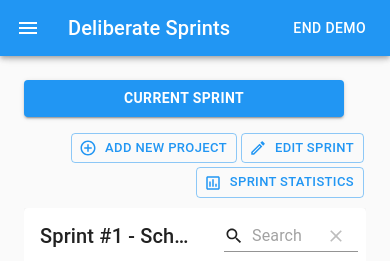
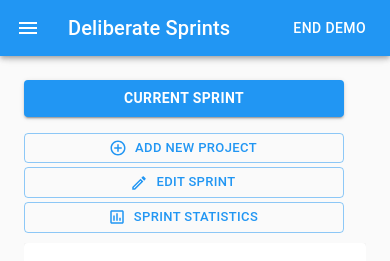
Before and after one commit to dunham-mike/sprint-tracker, a React (Create React App) app: page /demo in a window 390 px wide. Shown: the top 261 px of the page. Built offline with nearby package versions, Linux system fonts and the light colour scheme; no server answers.

Commit message:
Refactor MainView and the sprint child components to put CSS styles in MainView and pass down via the classes prop. Update breakpoints so that conditional buttons look better on mobile.

```diff
--- a/src/containers/MainView/CurrentSprint/CurrentSprint.js
+++ b/src/containers/MainView/CurrentSprint/CurrentSprint.js
@@ -1,5 +1,4 @@
 import React, { useState } from 'react';
-import { withStyles } from '@material-ui/core/styles';
 
 import AddCircleOutlineOutlinedIcon from '@material-ui/icons/AddCircleOutlineOutlined';
 import EditOutlinedIcon from '@material-ui/icons/EditOutlined';
@@ -7,52 +6,6 @@
 import Button from '@material-ui/core/Button';
 
 import Sprint from '../../../components/Sprint/Sprint';
-
-const styles = theme => ({
-    sprintSectionContainer: {
-        width: '100%',
-    },
-    sprintContainer: {
-        marginBottom: theme.spacing(2),
-        paddingRight: theme.spacing(3),
-        width: '100%',
-        minHeight: theme.spacing(7),
-    },
-    innerSprintContainer: {
-        position: 'relative',
-        width: '100%',
-        height: '100%',
-        marginBottom: theme.spacing(4)
-    },
-    sprintMissingMessage: {
-        marginBottom: theme.spacing(2)
-    },
-    buttonContainer: {
-        width: '100%',
-        position: 'relative',
-    },
-    conditionalButtonsContainer: {
-        paddingTop: theme.spacing(0.75),
-        paddingRight: theme.spacing(3),
-        display: 'flex',
-        justifyContent: 'flex-end',
-        flexWrap: 'wrap',
-        marginTop: theme.spacing(-5),
-    },
-    buttonSpacing: {
-        marginBottom: theme.spacing(1),
-        width: theme.spacing(40),
-        fontWeight: 'bold',
-    },
-    conditionalButtons: {
-        margin: '2px 2px',
-    },
-    [theme.breakpoints.down('sm')]: { // Docs: https://material-ui.com/customization/breakpoints/#theme-breakpoints-down-key-media-query
-        conditionalButtonsContainer: {
-            marginTop: '0',
-        },
-    },
-});
 
 const CurrentSprint = (props) => {
 
@@ -123,4 +76,4 @@
     );
 }
 
-export default withStyles(styles)(CurrentSprint);
+export default CurrentSprint;
--- a/src/containers/MainView/FutureSprints/FutureSprints.js
+++ b/src/containers/MainView/FutureSprints/FutureSprints.js
@@ -1,5 +1,4 @@
 import React, { useState } from 'react';
-import { withStyles } from '@material-ui/core/styles';
 
 import AddCircleOutlineOutlinedIcon from '@material-ui/icons/AddCircleOutlineOutlined';
 import EditOutlinedIcon from '@material-ui/icons/EditOutlined';
@@ -7,64 +6,6 @@
 import Button from '@material-ui/core/Button';
 
 import Sprint from '../../../components/Sprint/Sprint';
-
-const styles = theme => ({
-    sprintSectionContainer: {
-        width: '100%',
-    },
-    sprintContainer: {
-        marginBottom: theme.spacing(2),
-        paddingRight: theme.spacing(3),
-        width: '100%',
-        minHeight: theme.spacing(7),
-    },
-    innerSprintContainer: {
-        position: 'relative',
-        width: '100%',
-        height: '100%',
-        marginBottom: theme.spacing(4)
-    },
-    sprintMissingMessage: {
-        marginBottom: theme.spacing(2)
-    },
-    buttonContainer: {
-        width: '100%',
-        position: 'relative',
-    },
-    conditionalButtonsContainer: {
-        paddingTop: theme.spacing(0.75),
-        paddingRight: theme.spacing(3),
-        display: 'flex',
-        justifyContent: 'flex-end',
-        flexWrap: 'wrap',
-        marginTop: theme.spacing(-5),
-    },
-    buttonSpacing: {
-        marginBottom: theme.spacing(1),
-        width: theme.spacing(40),
-        fontWeight: 'bold',
-    },
-    conditionalButtons: {
-        margin: '2px 2px',
-    },
-    futureSprintsContainer: {
-        marginTop: theme.spacing(-5),
-    },
-    [theme.breakpoints.down('sm')]: { // Docs: https://material-ui.com/customization/breakpoints/#theme-breakpoints-down-key-media-query
-        conditionalButtonsContainer: {
-            marginTop: '0',
-        },
-        futureSprintsContainer: {
-            marginTop: '0',
-        },
-    },
-    futureSprintsConditionalButtonsContainer: {
-        marginTop: theme.spacing(0.75),
-        display: 'flex',
-        justifyContent: 'flex-end',
-        flexWrap: 'wrap',
-    },
-});
 
 const FutureSprints = (props) => {
 
@@ -138,4 +79,4 @@
     );
 }
 
-export default withStyles(styles)(FutureSprints);
+export default FutureSprints;
--- a/src/containers/MainView/MainView.js
+++ b/src/containers/MainView/MainView.js
@@ -27,6 +27,80 @@
         marginBottom: theme.spacing(4),
         position: 'relative',
         flex: '1'
+    },
+
+    // Sprint Section Styles
+    sprintSectionContainer: {
+        width: '100%',
+    },
+    sprintContainer: {
+        marginBottom: theme.spacing(2),
+        paddingRight: theme.spacing(3),
+        width: '100%',
+        minHeight: theme.spacing(7),
+    },
+    innerSprintContainer: {
+        position: 'relative',
+        width: '100%',
+        height: '100%',
+        marginBottom: theme.spacing(4)
+    },
+    sprintMissingMessage: {
+        marginBottom: theme.spacing(2)
+    },
+    buttonContainer: {
+        width: '100%',
+        position: 'relative',
+    },
+    conditionalButtonsContainer: {
+        paddingTop: theme.spacing(0.75),
+        paddingRight: theme.spacing(3),
+        display: 'flex',
+        justifyContent: 'flex-end',
+        flexWrap: 'wrap',
+        marginTop: theme.spacing(-5),
+    },
+    buttonSpacing: {
+        marginBottom: theme.spacing(1),
+        width: theme.spacing(40),
+        fontWeight: 'bold',
+    },
+    conditionalButtons: {
+        margin: '2px 2px',
+    },
+
+    // Future Sprints-Specific Styles
+    futureSprintsContainer: {
+        marginTop: theme.spacing(-5),
+    },
+    futureSprintsConditionalButtonsContainer: {
+        marginTop: theme.spacing(0.75),
+        display: 'flex',
+        justifyContent: 'flex-end',
+        flexWrap: 'wrap',
+    },
+
+    // Breakpoints
+    [theme.breakpoints.down('sm')]: { // Docs: https://material-ui.com/customization/breakpoints/#theme-breakpoints-down-key-media-query
+        conditionalButtonsContainer: {
+            marginTop: '0',
+        },
+        futureSprintsContainer: {
+            marginTop: '0',
+        },
+    },
+    [theme.breakpoints.down('xs')]: { // Docs: https://material-ui.com/customization/breakpoints/#theme-breakpoints-down-key-media-query
+        conditionalButtonsContainer: {
+            flexDirection: 'column',
+        },
+        futureSprintsConditionalButtonsContainer: {
+            flexDirection: 'column',
+        },
+        conditionalButtons: {
+            width: '100%',
+            maxWidth: '320px',
+            margin: '2px 0',
+        },
     },
 });
 
@@ -208,6 +282,7 @@
             <div className={classes.overallContainer}>
                 <div className={classes.mainViewContainer}>
                     <CurrentSprint
+                        classes={classes}
                         sprints={this.props.sprints}
                         currentSprintIndex={this.state.currentSprintIndex}
                         openEditingProject={this.openEditingProject}
@@ -217,6 +292,7 @@
                     />
 
                     <NextSprint
+                        classes={classes}
                         sprints={this.props.sprints}
                         nextSprintIndex={this.state.nextSprintIndex}
                         openEditingProject={this.openEditingProject}
@@ -226,12 +302,14 @@
                     />
 
                     <Queue
+                        classes={classes}
                         queue={this.props.queue}
                         openEditingProject={this.openEditingProject}
                         openCreatingProject={this.openCreatingProject}
                     />
 
                     <FutureSprints
+                        classes={classes}
                         sprints={this.props.sprints}
                         futureSprintsStartIndex={this.state.futureSprintsStartIndex}
                         openCreatingProject={this.openCreatingProject}
--- a/src/containers/MainView/NextSprint/NextSprint.js
+++ b/src/containers/MainView/NextSprint/NextSprint.js
@@ -1,5 +1,4 @@
 import React, { useState } from 'react';
-import { withStyles } from '@material-ui/core/styles';
 
 import AddCircleOutlineOutlinedIcon from '@material-ui/icons/AddCircleOutlineOutlined';
 import EditOutlinedIcon from '@material-ui/icons/EditOutlined';
@@ -7,52 +6,6 @@
 import Button from '@material-ui/core/Button';
 
 import Sprint from '../../../components/Sprint/Sprint';
-
-const styles = theme => ({
-    sprintSectionContainer: {
-        width: '100%',
-    },
-    sprintContainer: {
-        marginBottom: theme.spacing(2),
-        paddingRight: theme.spacing(3),
-        width: '100%',
-        minHeight: theme.spacing(7),
-    },
-    innerSprintContainer: {
-        position: 'relative',
-        width: '100%',
-        height: '100%',
-        marginBottom: theme.spacing(4)
-    },
-    sprintMissingMessage: {
-        marginBottom: theme.spacing(2)
-    },
-    buttonContainer: {
-        width: '100%',
-        position: 'relative',
-    },
-    conditionalButtonsContainer: {
-        paddingTop: theme.spacing(0.75),
-        paddingRight: theme.spacing(3),
-        display: 'flex',
-        justifyContent: 'flex-end',
-        flexWrap: 'wrap',
-        marginTop: theme.spacing(-5),
-    },
-    buttonSpacing: {
-        marginBottom: theme.spacing(1),
-        width: theme.spacing(40),
-        fontWeight: 'bold',
-    },
-    conditionalButtons: {
-        margin: '2px 2px',
-    },
-    [theme.breakpoints.down('sm')]: { // Docs: https://material-ui.com/customization/breakpoints/#theme-breakpoints-down-key-media-query
-        conditionalButtonsContainer: {
-            marginTop: '0',
-        },
-    },
-});
 
 const NextSprint = (props) => {
     const { classes } = props;
@@ -122,4 +75,4 @@
     );
 }
 
-export default withStyles(styles)(NextSprint);
+export default NextSprint;
--- a/src/containers/MainView/Queue/Queue.js
+++ b/src/containers/MainView/Queue/Queue.js
@@ -1,56 +1,9 @@
 import React, { useState } from 'react';
-import { withStyles } from '@material-ui/core/styles';
 
 import AddCircleOutlineOutlinedIcon from '@material-ui/icons/AddCircleOutlineOutlined';
 import Button from '@material-ui/core/Button';
 
 import Sprint from '../../../components/Sprint/Sprint';
-
-const styles = theme => ({
-    sprintSectionContainer: {
-        width: '100%',
-    },
-    sprintContainer: {
-        marginBottom: theme.spacing(2),
-        paddingRight: theme.spacing(3),
-        width: '100%',
-        minHeight: theme.spacing(7),
-    },
-    innerSprintContainer: {
-        position: 'relative',
-        width: '100%',
-        height: '100%',
-        marginBottom: theme.spacing(4)
-    },
-    sprintMissingMessage: {
-        marginBottom: theme.spacing(2)
-    },
-    buttonContainer: {
-        width: '100%',
-        position: 'relative',
-    },
-    conditionalButtonsContainer: {
-        paddingTop: theme.spacing(0.75),
-        paddingRight: theme.spacing(3),
-        display: 'flex',
-        justifyContent: 'flex-end',
-        flexWrap: 'wrap',
-        marginTop: theme.spacing(-5),
-    },
-    buttonSpacing: {
-        marginBottom: theme.spacing(1),
-        width: theme.spacing(40),
-        fontWeight: 'bold',
-    },
-    conditionalButtons: {
-        margin: '2px 2px',
-    },
-    [theme.breakpoints.down('sm')]: { // Docs: https://material-ui.com/customization/breakpoints/#theme-breakpoints-down-key-media-query
-        conditionalButtonsContainer: {
-            marginTop: '0',
-        },
-    },
-});
 
 const Queue = (props) => {
     const { classes } = props;
@@ -103,4 +56,4 @@
     );
 }
 
-export default withStyles(styles)(Queue);
+export default Queue;
```
Also changed, not shown: 1 other file (tests, documents, lock files or other folders).
